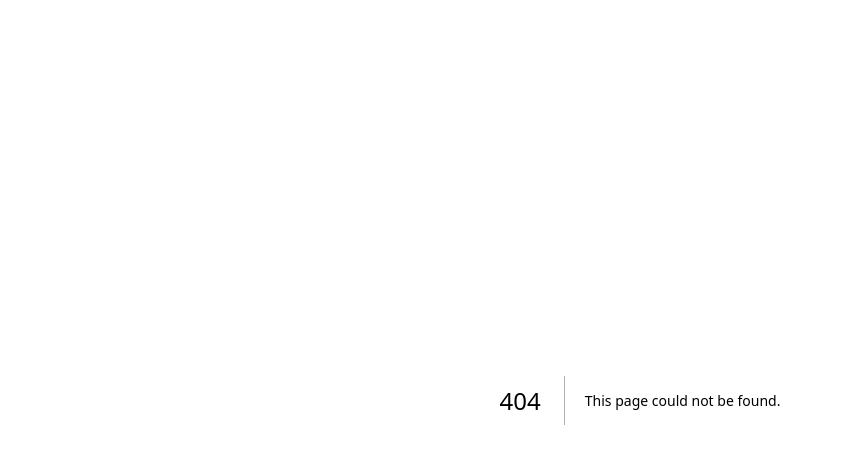
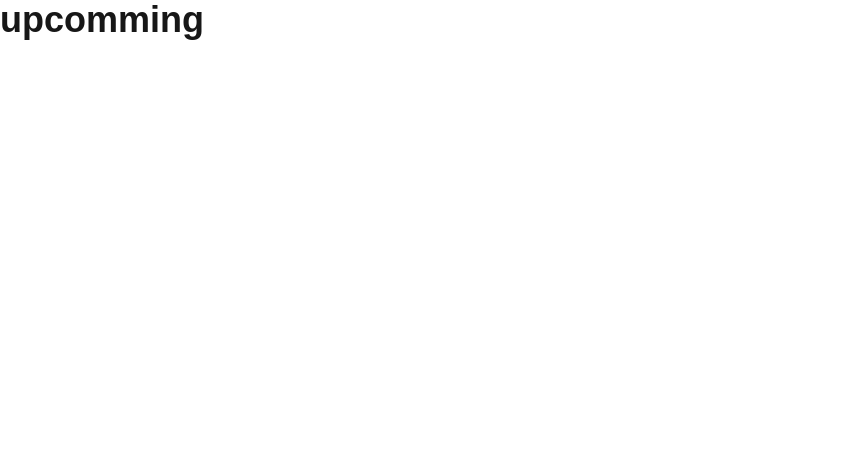
Before and after one commit to Anjula2001/TODO, a Next.js app in the folder todoapp/: page /upcomming in a window 1280 px wide. Before the commit this address had no page. Shown: the top 464 px of the page, without its empty margins (0-841 px from the left). Built offline with nearby package versions, Linux system fonts and the light colour scheme.

Commit message:
updatedfiles

```diff
--- /dev/null
+++ b/todoapp/src/app/upcomming/page.tsx
@@ -0,0 +1,7 @@
+import React from 'react'
+
+export default function Page() {
+  return (
+    <h1 className="text-4xl font-bold">upcomming</h1>
+  )
+}
```
Also changed, not shown: todoapp/src/app/Login/page.tsx (added), todoapp/src/app/Register/page.tsx (added), todoapp/src/app/dashboard/page.tsx (added), todoapp/src/app/profile/page.tsx (added), todoapp/src/app/today/page.tsx (added).
